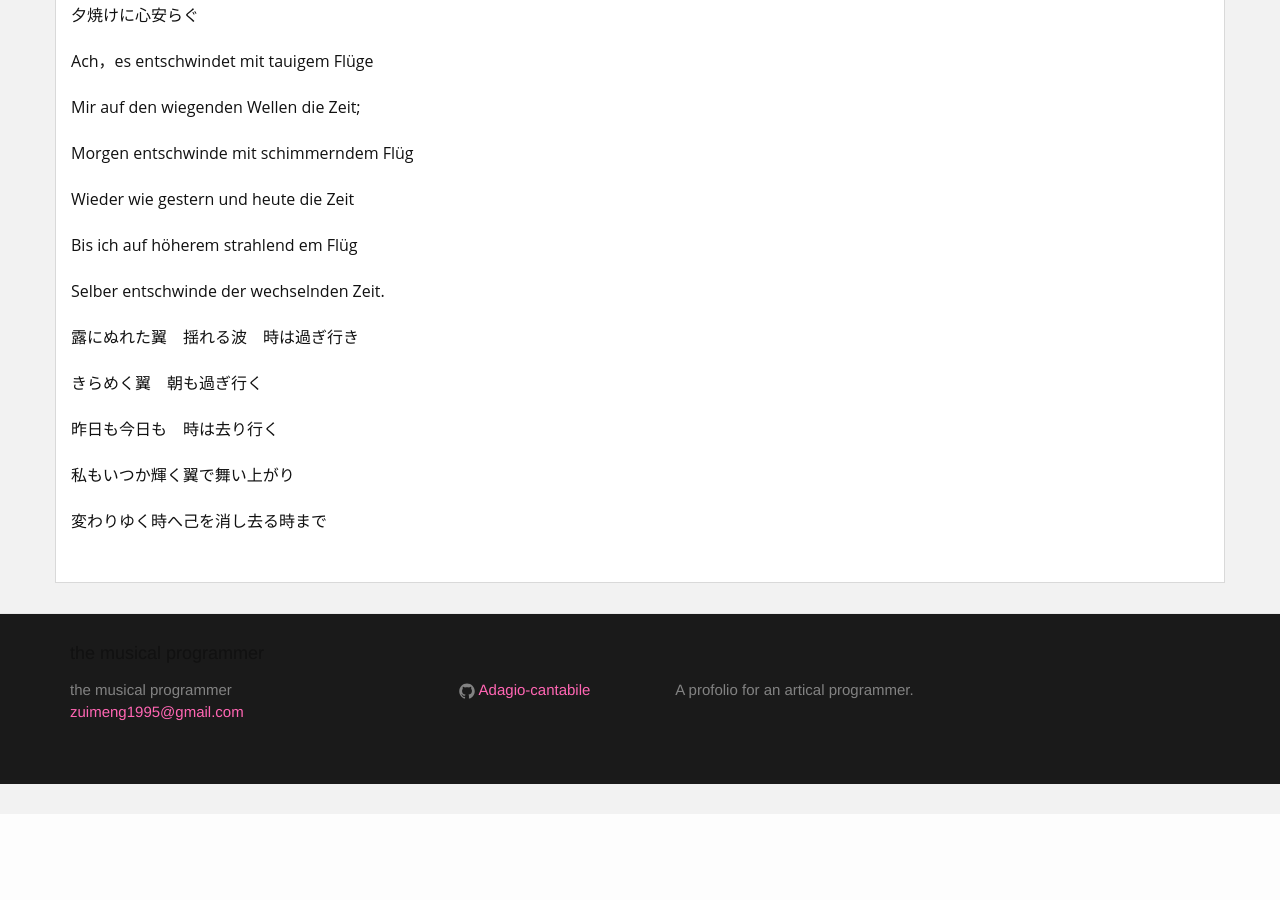
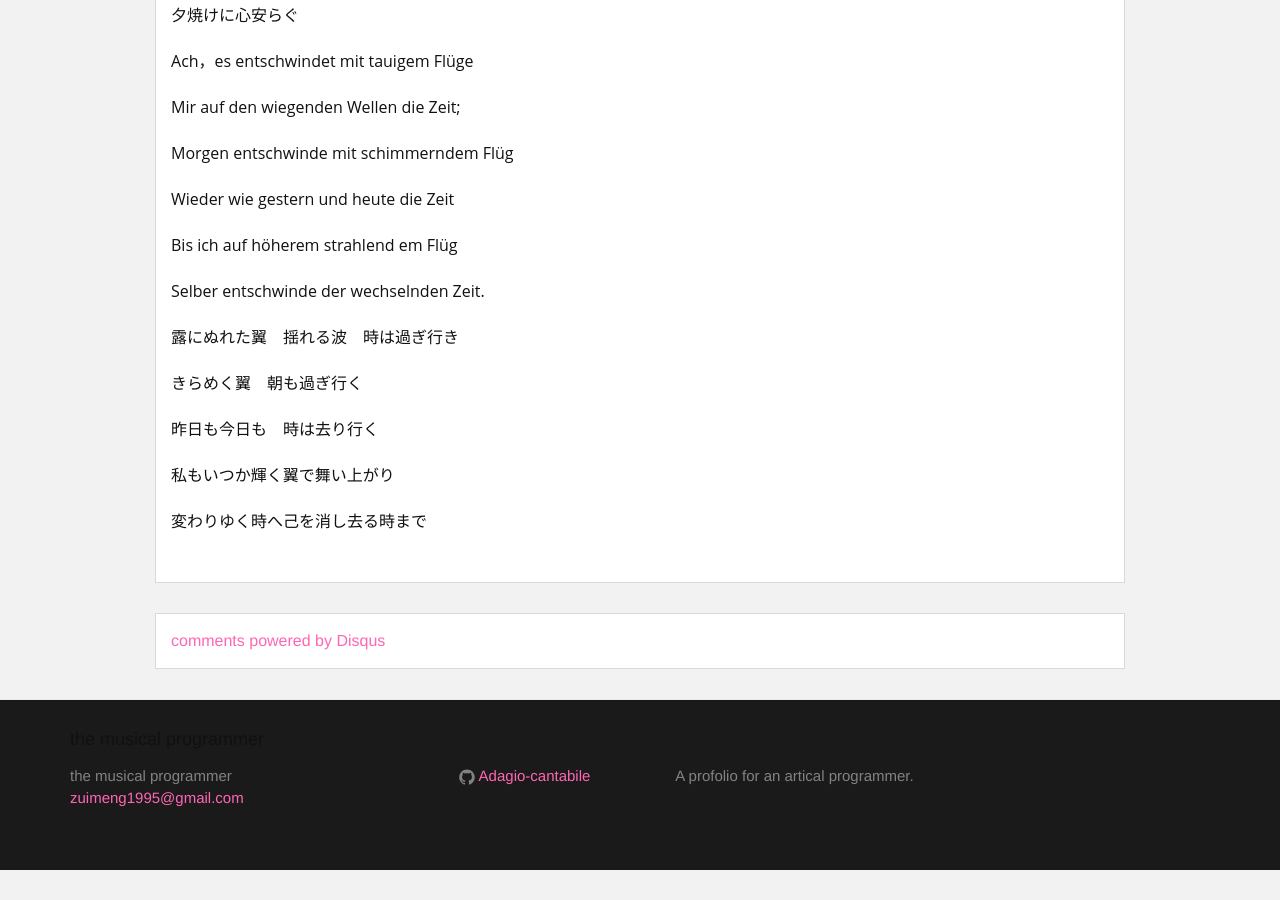
Before and after one commit to yc550370460/dukedukeduke.github.io, a Jekyll site: the page built from _posts/2016-04-15-my-first-post.markdown, in a window 1280 px wide and 900 px high, scrolled down 861 px. Built offline with Jekyll 4.4.1, drawn with Linux system fonts in a browser that asks for light colours; nearby versions of some CDN libraries; comment, search, counter and statistics services are not loaded; before the commit the page ends 1675 px from its top, so only the background shows below that.

Commit message:
add comments to posts

```diff
--- a/_layouts/post.html
+++ b/_layouts/post.html
@@ -1,6 +1,9 @@
 ---
 layout: default
 ---
+<div class="row">
+  <div class="col-md-1 col-xs-0"></div>
+    <div class="col-md-10 col-xs-12">
 <article class="post post-contents" style="margin-bottom:30px;" itemscope itemtype="http://schema.org/BlogPosting">
 
   <header class="post-header">
@@ -11,5 +14,26 @@
   <div class="post-content" itemprop="articleBody">
     {{ content }}
   </div>
+</article>
 
-</article>
+<div class="post-contents" style="margin-bottom:30px;">
+  <div id="disqus_thread"></div>
+  <script type="text/javascript">
+    var disqus_shortname = 'adagio-cantabile'; // required: replace example with your forum shortname
+    // var disqus_developer = 1; // Comment out when the site is live
+    var disqus_identifier = "{{ page.url }}";
+
+    (function() {
+    var dsq = document.createElement('script'); dsq.type = 'text/javascript'; dsq.async = true;
+    dsq.src = '//' + disqus_shortname + '.disqus.com/embed.js';
+    (document.getElementsByTagName('head')[0] || document.getElementsByTagName('body')[0]).appendChild(dsq);
+    })();
+  </script>
+  <noscript>Please enable JavaScript to view the <a href="http://disqus.com/?ref_noscript">comments powered by Disqus.</a></noscript>
+  <a href="http://disqus.com" class="dsq-brlink">comments powered by <span class="logo-disqus">Disqus</span></a>
+</div>
+</div>
+<div class="col-md-1 col-xs-0"></div>
+</div>
+
+<div class="clearfix"></div>
--- a/_posts/2016-04-14-welcome-to-jekyll.markdown
+++ b/_posts/2016-04-14-welcome-to-jekyll.markdown
@@ -3,6 +3,7 @@
 title:  "Welcome to Jekyll!"
 date:   2016-04-14 22:36:09 +0800
 categories: jekyll update
+comments: true
 ---
 You’ll find this post in your `_posts` directory. Go ahead and edit it and re-build the site to see your changes. You can rebuild the site in many different ways, but the most common way is to run `jekyll serve`, which launches a web server and auto-regenerates your site when a file is updated.
 
--- a/_posts/2016-04-15-my-first-post.markdown
+++ b/_posts/2016-04-15-my-first-post.markdown
@@ -3,6 +3,7 @@
 title:  "Auf dem Wasser Zusingen"
 date:   2016-04-14 22:36:09 +0800
 categories: German
+comments: true
 ---
 
 Unter den Zweigen des östlichen Haines
--- a/_posts/2016-04-22-two-months-back-in-china.markdown
+++ b/_posts/2016-04-22-two-months-back-in-china.markdown
@@ -3,6 +3,7 @@
 title:  "Two Months Back In China"
 date:   2016-04-22 22:36:09 +0800
 categories: jekyll update
+comments: true
 ---
 It has been nearly two months since I came back from Japan. At the first several weeks, days were miserable for me, I sort of felt reverse culture shock. Things  like changing credits, and renew my residential card really bothered me, because staffs in public service positions lack knowledge about their workflow, along with their ignorant attitude.
 
```
